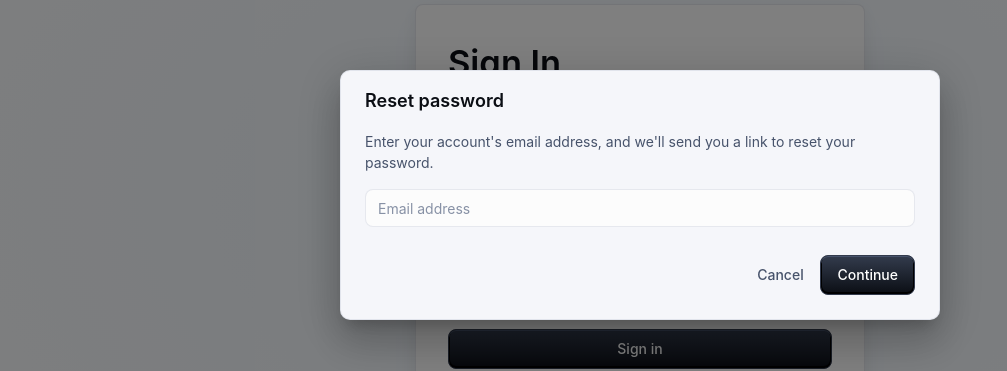
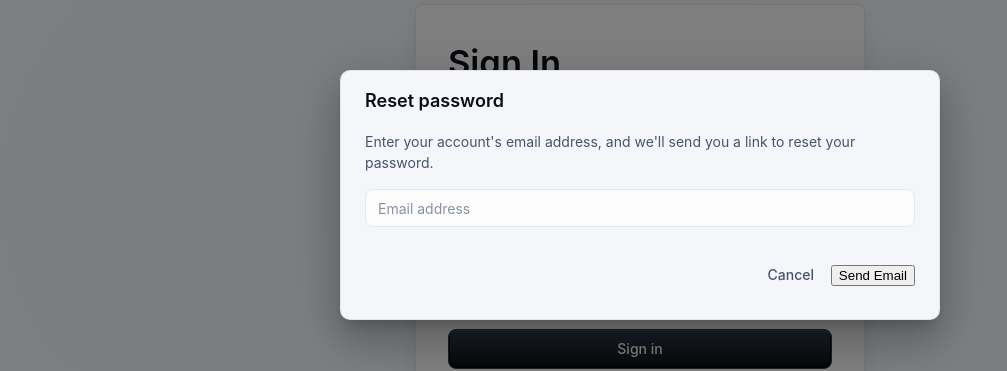
Before and after one commit to chanGomez/RC-Authentication-FE, a React (Vite) app: page /sign-in in a window 1280 px wide. Both pictures are taken after a click on the button "Forgot your password?". Shown: the part 205-576 px from the top of the page, without its empty margins (0-1007 px from the left). Built offline with nearby package versions, Linux system fonts and the light colour scheme.

Commit message:
fix: reset form hits correct backend queries.

```diff
--- a/src/components/ForgotPassword.jsx
+++ b/src/components/ForgotPassword.jsx
@@ -1,5 +1,4 @@
 import * as React from "react";
-import PropTypes from "prop-types";
 import Button from "@mui/material/Button";
 import Dialog from "@mui/material/Dialog";
 import DialogActions from "@mui/material/DialogActions";
@@ -7,19 +6,50 @@ import DialogContent from "@mui/material/DialogContent";
 import DialogContentText from "@mui/material/DialogContentText";
 import DialogTitle from "@mui/material/DialogTitle";
 import OutlinedInput from "@mui/material/OutlinedInput";
+import { forgotPassword } from "../API/API";
 
 function ForgotPassword({ open, handleClose }) {
+  const [email, setEmail] = React.useState("");
+
+  async function handleForgotPassword(event) {
+    event.preventDefault();
+
+    console.log({ email: email });
+    const result = await forgotPassword({ email: email });
+    console.log(result);
+
+
+    if (result.status == 200) {
+      alert("email sent");
+    } else {
+      alert("Error: email was not sent");
+    }
+  }
 
   return (
     <Dialog
       open={open}
       onClose={handleClose}
       PaperProps={{
-        component: "form",
-        onSubmit: (event) => {
-          event.preventDefault();
-          handleClose();
-        },
+        // component: "form",
+        // onSubmit: (event) => {
+        //   event.preventDefault();
+          // const data = new FormData(event.currentTarget);
+          // let userEmail = {
+          //   email: data.get("email"),
+          // };
+
+          // console.log({ email: userEmail.email });
+          // const result = forgotPassword({ email: userEmail.email });
+
+          // if (result.status == 200) {
+          //   alert("email sent");
+          // } else {
+          //   alert("Error: email was not sent");
+          // }
+        //   handleClose();
+        // },
+        // handleClose()
       }}
     >
       <DialogTitle>Reset password</DialogTitle>
@@ -40,13 +70,27 @@ function ForgotPassword({ open, handleClose }) {
           placeholder="Email address"
           type="email"
           fullWidth
+          value={email}
+          onChange={(e) => setEmail(e.target.value)}
         />
+        {/* <div>
+          <h3>Scan this QR code with your authenticator app:</h3>
+          <QRCodeComponent qrCode={qrCode} />
+          <p>manualKey: {manualKey}</p>
+          <input
+            type="text"
+            id="totpToken"
+            name="totpToken"
+            value={totpToken}
+            onChange={(e) => setTotpToken(e.target.value)}
+            placeholder="Enter TOTP"
+          />
+          <button onClick={handleVerifyTotp}>Verify TOTP</button>
+        </div> */}
       </DialogContent>
       <DialogActions sx={{ pb: 3, px: 3 }}>
         <Button onClick={handleClose}>Cancel</Button>
-        <Button variant="contained" type="submit">
-          Continue
-        </Button>
+        <button onClick={handleForgotPassword}>Send Email</button>
       </DialogActions>
     </Dialog>
   );
--- a/src/components/SignIn.jsx
+++ b/src/components/SignIn.jsx
@@ -4,7 +4,6 @@ import Button from "@mui/material/Button";
 import Checkbox from "@mui/material/Checkbox";
 import CssBaseline from "@mui/material/CssBaseline";
 import FormControlLabel from "@mui/material/FormControlLabel";
-import Divider from "@mui/material/Divider";
 import FormLabel from "@mui/material/FormLabel";
 import FormControl from "@mui/material/FormControl";
 import Link from "@mui/material/Link";
@@ -12,12 +11,9 @@ import TextField from "@mui/material/TextField";
 import Typography from "@mui/material/Typography";
 import Stack from "@mui/material/Stack";
 import MuiCard from "@mui/material/Card";
-import { createTheme, ThemeProvider, styled } from "@mui/material/styles";
+import { styled } from "@mui/material/styles";
 import ForgotPassword from "./ForgotPassword";
-import { GoogleIcon, FacebookIcon, SitemarkIcon } from "../..//CustomIcons";
-// import AppTheme from "../../shared-theme/AppTheme"
 import ColorModeSelect from "../../shared-theme/ColorModeSelect";
-import TemplateFrame from "../../TemplateFrame";
 import { signInUser } from "../API/API";
 import { useNavigate } from "react-router-dom";
 import { verify2FactorAuth } from "../API/API";
@@ -231,10 +227,10 @@ export default function SignIn() {
               />
               <ForgotPassword open={open} handleClose={handleClose} />
               <Button
-                type="submit"
+                // type="submit"
                 fullWidth
                 variant="contained"
-                onClick={validateInputs}
+                // onClick={validateInputs}
               >
                 Sign in
               </Button>
```
Also changed, not shown: src/components/ResetPassword.jsx (added, +9 -0 lines).
